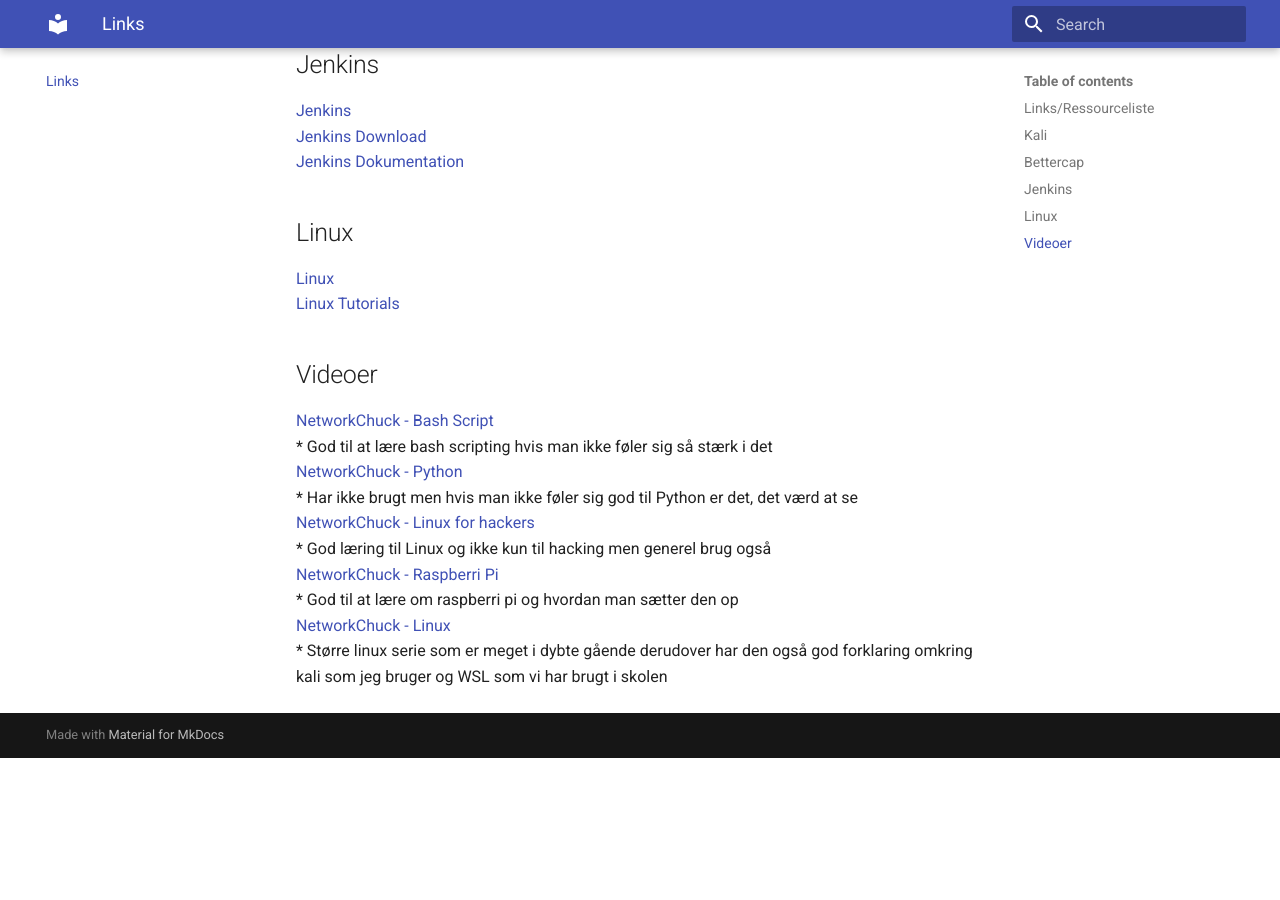
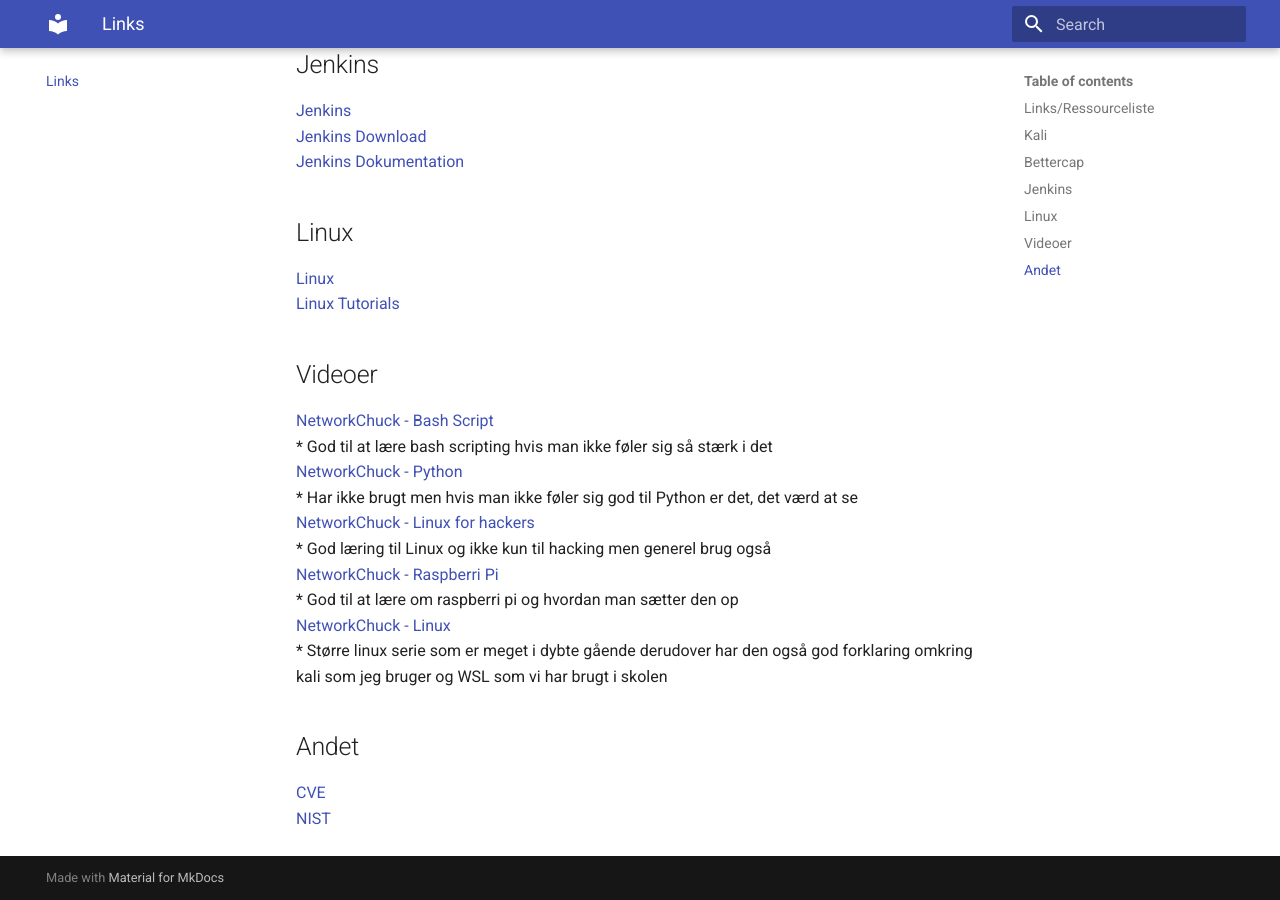
Before and after one commit to Efily/E25-Projekt, an MkDocs documentation site: the page built from docs/links.md, in a window 1280 px wide and 900 px high, scrolled down 540 px. Built offline with MkDocs 1.6.1 and Material for MkDocs 9.7.7, drawn with Linux system fonts in a browser that asks for light colours; before the commit the page ends 1298 px from its top, so only the background shows below that.

Commit message:
Update links.md

```diff
--- a/docs/links.md
+++ b/docs/links.md
@@ -28,3 +28,7 @@
       * God til at lære om raspberri pi og hvordan man sætter den op
 [NetworkChuck - Linux](https://www.youtube.com/playlist?list=PLIhvC56v63IL2OjFvv_PI0B2yAXGfJLMI)
       * Større linux serie som er meget i dybte gående derudover har den også god forklaring omkring kali som jeg bruger og WSL som vi har brugt i skolen
+
+##Andet
+[CVE](https://cve.mitre.org/index.html)
+[NIST](https://www.nist.gov)
```
